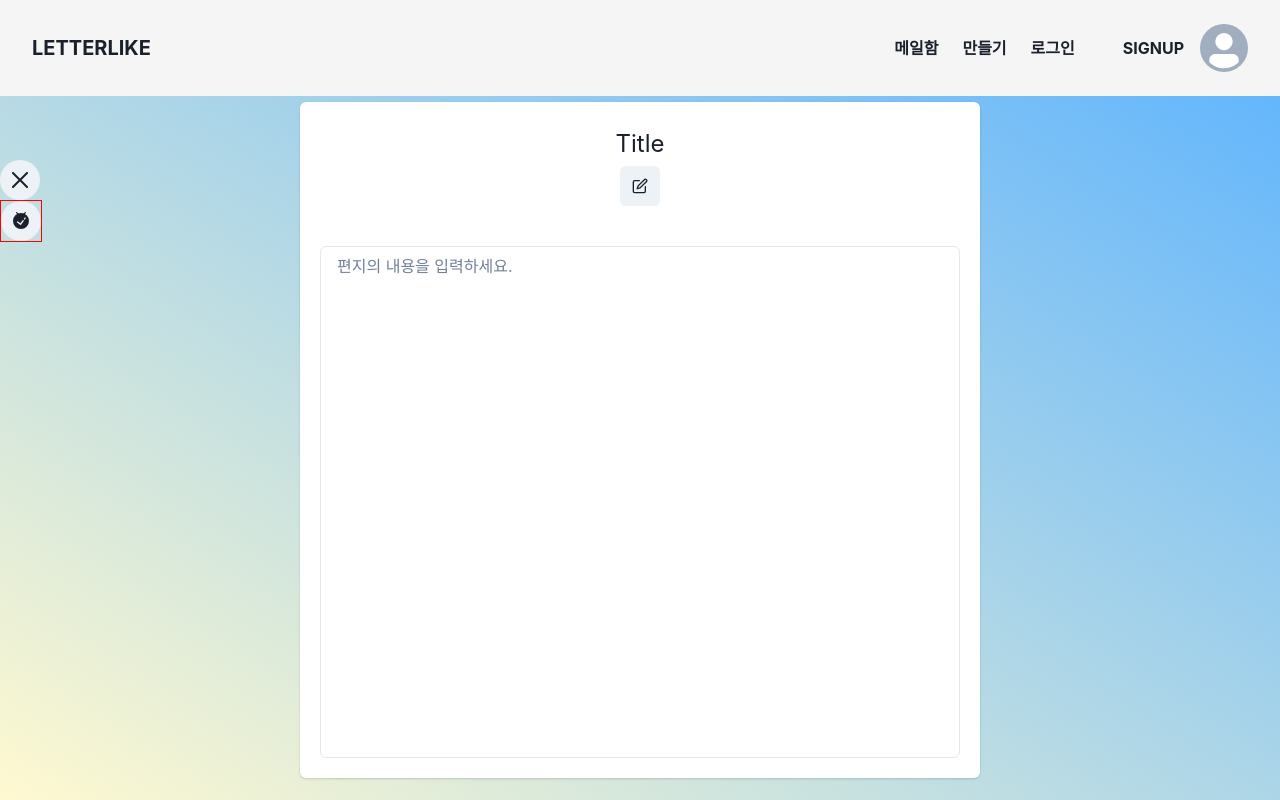
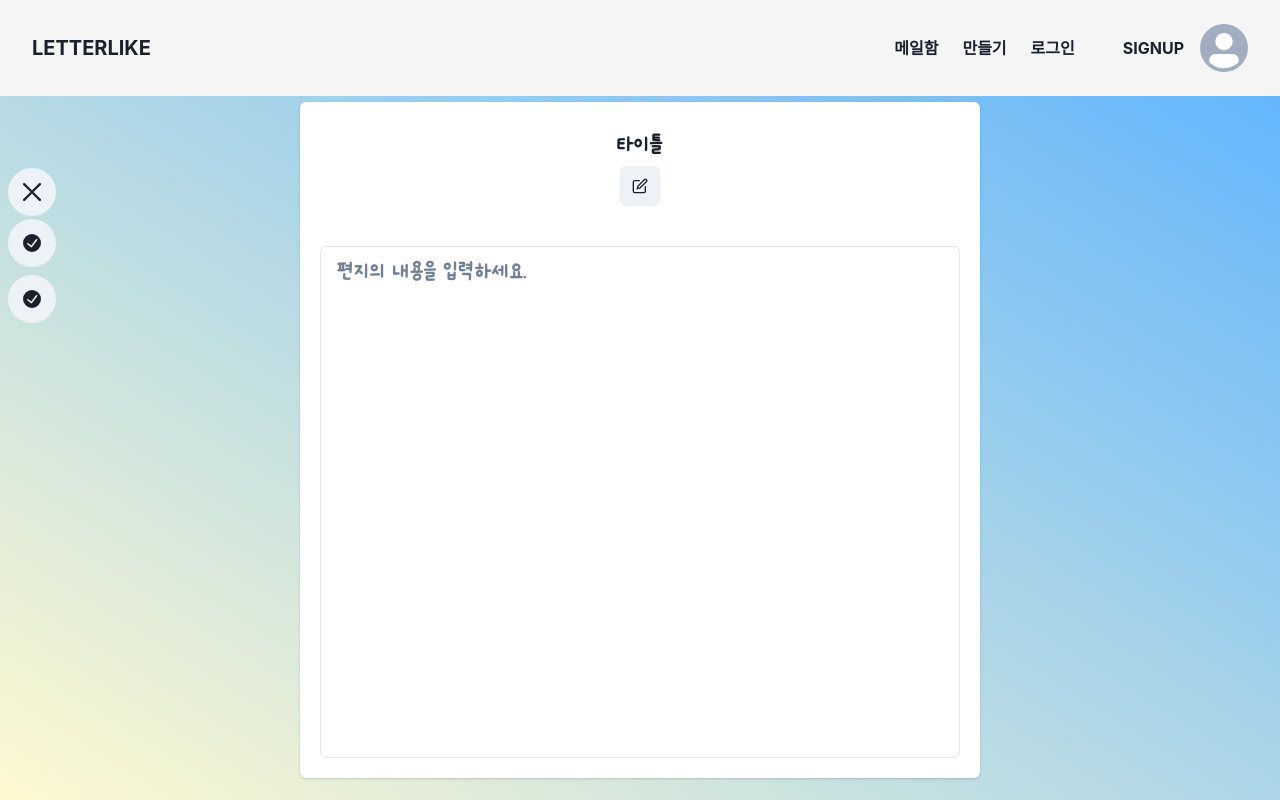
Before and after one commit to ArenF/LetterProject, a React app: page /create in a window 1280 px wide. Both pictures are taken after a click on the button 20 px from the left and 180 px from the top of the page. Built offline with nearby package versions, Linux system fonts and the light colour scheme; no server answers.

Commit message:
컬러 픽커 기능 추가, 폰트 따로 설정 기능 추가

```diff
--- a/package.json
+++ b/package.json
@@ -16,9 +16,11 @@
     "@emotion/react": "^11.11.4",
     "@emotion/styled": "^11.11.5",
     "@reduxjs/toolkit": "^2.2.5",
+    "@types/react-color": "^3.0.12",
     "firebase": "^10.12.2",
     "framer-motion": "^11.2.11",
     "react": "^18.3.1",
+    "react-color": "^2.19.3",
     "react-dom": "^18.3.1",
     "react-redux": "^9.1.2",
     "react-router-dom": "^6.23.1",
--- a/src/component/editable/TitleEditable.tsx
+++ b/src/component/editable/TitleEditable.tsx
@@ -2,11 +2,12 @@ import { CheckIcon, CloseIcon, EditIcon } from "@chakra-ui/icons";
 import { Box, ButtonGroup, Editable, EditableInput, EditablePreview, Flex, IconButton, Input, useEditableControls } from "@chakra-ui/react";
 
 type TitleEditableType = {
+    fontFamily: string,
     defaultValue: string,
 };
 
 const TitleEditable = ({
-    defaultValue
+    fontFamily, defaultValue
 }:TitleEditableType) => {
 
     function EditableControls():JSX.Element {
@@ -42,8 +43,8 @@ const TitleEditable = ({
                 textAlign='center'
                 defaultValue={defaultValue}
                 fontSize='2xl'
+                fontFamily={fontFamily}
                 isPreviewFocusable={false}
-
             >
                 <EditablePreview />
                 <Input as={EditableInput} />
--- /dev/null
+++ b/src/component/fonts/FontEditor.tsx
@@ -0,0 +1,54 @@
+import { Text, Box, Heading, Select, Stack, FormControl, FormLabel } from "@chakra-ui/react";
+import { useState } from "react";
+import { useDispatch, useSelector } from "react-redux";
+import { LetterState } from "src/reducer/letter";
+
+type OptionsType = {
+    value: string,
+    text: string,
+}
+
+const options:OptionsType[] = [
+    {
+        value: 'Ongil-Mitmi',
+        text: '밑미 폰트'
+    },
+    {
+        value: 'Ownglyph_ryurue-Rg',
+        text: '온글 류류 폰트'
+    },
+];
+
+const FontEditor = () => {
+
+    const dispatch = useDispatch();
+    const letterData = useSelector<any, LetterState>((state) => state.letter);
+
+    return (
+        <Box>
+            <FormControl>
+                <FormLabel>폰트 설정</FormLabel>
+                <Select
+                    placeholder="폰트 설정"
+                    onChange={(event) => {
+                        const value = event.target.value;
+                        console.log(value);
+                        dispatch({
+                            type: 'editFont',
+                            fontFamily: value,
+                        });
+                    }}
+                    background='blue.800'
+                >
+                    {options.map((opt, index) => (
+                        <option key={index} value={opt.value}>
+                            {opt.text}
+                        </option>
+                    ))}
+                </Select>
+            </FormControl>
+        </Box>
+    );
+};
+
+export default FontEditor;
--- a/src/component/navbar/LetterSideNav.tsx
+++ b/src/component/navbar/LetterSideNav.tsx
@@ -1,17 +1,20 @@
 // 편지 제작용 사이드 내비게이션 바 제작
 
 import { CheckCircleIcon, CloseIcon, HamburgerIcon, PlusSquareIcon } from "@chakra-ui/icons";
-import { Box, Card, CardBody, CardFooter, CardHeader, Heading, Icon, IconButton, IconProps, Popover, PopoverArrow, PopoverBody, PopoverCloseButton, PopoverContent, PopoverTrigger, ScaleFade, Stack, Text, useDisclosure } from "@chakra-ui/react";
-import { ReactElement, ReactNode, useRef, useState } from "react";
+import { Box, Card, CardBody, CardFooter, CardHeader, Heading, Icon, IconButton, IconProps, Popover, PopoverArrow, PopoverBody, PopoverCloseButton, PopoverContent, PopoverTrigger, Portal, ScaleFade, Stack, Text, useDisclosure } from "@chakra-ui/react";
+import { Children, ReactElement, ReactNode, useRef, useState } from "react";
+import { ChromePicker, ColorResult } from "react-color";
+import { Checkboard } from 'react-color/lib/components/common';
+import FontEditor from "../fonts/fontEditor";
 
 type LetterNavElementType = {
     label: string,
-    element: ReactNode,
+    children: ReactNode,
     icon: ReactElement,
 };
 
 const LetterNavElement = ({
-    label, element, icon = (<PlusSquareIcon/>)
+    label, children, icon = (<PlusSquareIcon/>)
 }:LetterNavElementType) => {
     const {
         isOpen,
@@ -32,23 +35,25 @@ const LetterNavElement = ({
             >
                 <PopoverTrigger>
                     <IconButton
+                        size='lg'
                         isRound={true}
                         aria-label={`show ${label}`}
                         icon={icon}
                     />
                 </PopoverTrigger>
                 {/* Popover arrow 오류나는 경우가 있음 주의 */}
-                <PopoverArrow bg='blue.800' />
-                <PopoverCloseButton />
+                <Portal>
                     <PopoverContent
                         color="white"
                         bg='blue.800'
                         borderColor='blue.800'
                     >
+                        <PopoverArrow bg='blue.800' />
                         <PopoverBody>
-                        {element}
+                            {children}
                         </PopoverBody>
                     </PopoverContent>
+                </Portal>
             </Popover>
         </Box>
     );
@@ -65,6 +70,7 @@ const NavButton = ({
 }:NavButtonType) => {
     return (
         <IconButton
+            size='lg'
             isRound={true}
             aria-label={label}
             icon={icon}
@@ -76,11 +82,37 @@ const NavButton = ({
 const LetterSideNav = () => {
     const { isOpen, onToggle } = useDisclosure();
 
+    const [color, setColor] = useState('#000');
+    const handleChange = (color:ColorResult) => setColor(color.hex);
+
+    const navElements:LetterNavElementType[] = [
+        {
+            label: "bgcolor",
+            icon: (<CheckCircleIcon/>),
+            children: (
+                <Box>
+                    <ChromePicker
+                        color={color}
+                        onChange={handleChange}
+                    />
+                </Box>
+            ),
+        },
+        {
+            label: 'fonts',
+            icon: (<CheckCircleIcon/>),
+            children: (
+                <FontEditor />
+            ),
+        },
+    ];
+
     return (
         <Box
             position="absolute"
             top="20%"
             left="0%"
+            margin='0.5em'
         >
             <NavButton
                 label="Toggle Nav Bar"
@@ -93,28 +125,17 @@ const LetterSideNav = () => {
             >
                 <Stack
                     direction="column"
-                    border="1px solid red"
                     position="relative"
+                    marginTop='0.2em'
                 >
+                    {navElements.map((value, index) => (
                         <LetterNavElement
-                        label="color"
-                        element={(
-                            <Card>
-                                <CardHeader>
-                                    <Heading>TITLE</Heading>
-                                </CardHeader>
-                                <CardBody>
-                                    <Text>
-                                        Lorem Ipsum
-                                    </Text>
-                                </CardBody>
-                                <CardFooter>
-                                    Datae
-                                </CardFooter>
-                            </Card>
-                        )}
-                        icon={<CheckCircleIcon/>}
+                            key={index}
+                            label={value.label}
+                            icon={value.icon}
+                            children={value.children}
                         />
+                    ))}
                 </Stack>
             </ScaleFade>
         </Box>
--- /dev/null
+++ b/src/fonts.css
@@ -0,0 +1,13 @@
+@font-face {
+    font-family: 'Ongil-Mitmi';
+    src: url(./component/fonts/mitmi.ttf) format('truetype');
+    font-weight: normal;
+    font-style: normal;
+}
+
+@font-face {
+    font-family: 'Ownglyph_ryurue-Rg';
+    src: url('https://fastly.jsdelivr.net/gh/projectnoonnu/2405-2@1.0/Ownglyph_ryurue-Rg.woff2') format('woff2');
+    font-weight: normal;
+    font-style: normal;
+}
--- a/src/index.tsx
+++ b/src/index.tsx
@@ -7,11 +7,13 @@ import { getAnalytics } from "firebase/analytics";
 import { getAuth } from "firebase/auth";
 import { getFirestore } from "firebase/firestore";
 import { getStorage } from "firebase/storage";
-
+// chakra-ui
 import {
     ChakraProvider,
     extendTheme
 } from "@chakra-ui/react";
+// fonts
+import "./fonts.css";
 
 const firebaseConfig = {
     apiKey: process.env.FIREBASE_API_KEY,
--- a/src/page/letter/LetterCreate.tsx
+++ b/src/page/letter/LetterCreate.tsx
@@ -1,9 +1,13 @@
 import { CheckIcon, CloseIcon, EditIcon } from "@chakra-ui/icons";
 import { Box, ButtonGroup, Card, CardBody, CardHeader, Editable, EditableInput, EditablePreview, Flex, IconButton, Input, Textarea, useEditableControls } from "@chakra-ui/react";
+import { useSelector } from "react-redux";
 import TitleEditable from "src/component/editable/TitleEditable";
 import LetterSideNav from "src/component/navbar/LetterSideNav";
+import { LetterState } from "src/reducer/letter";
 
 const LetterCreator = () => {
+
+    const letterData = useSelector<any, LetterState>((state) => state.letter);
 
     return (
         <Box
@@ -23,11 +27,14 @@ const LetterCreator = () => {
             >
                 <CardHeader>
                     <TitleEditable
-                        defaultValue="Title"
+                        fontFamily={letterData.fontFamily}
+                        defaultValue="타이틀"
                     />
                 </CardHeader>
                 <CardBody>
                     <Textarea
+                        fontFamily={letterData.fontFamily}
+                        fontSize='24px'
                         w="40rem"
                         h="32rem"
                         placeholder="편지의 내용을 입력하세요."
--- a/src/reducer/letter.ts
+++ b/src/reducer/letter.ts
@@ -11,6 +11,7 @@ export type LetterState = {
     background: string,
     content: string,
     title: string,
+    fontFamily: string,
     stickers: StickerType[],
 };
 
@@ -20,6 +21,10 @@ type EditBackgroundAction = Action<"editBackground"> & {
 
 type EditContentAction = Action<"editContent"> & {
     content: string,
+};
+
+type EditFontAction = Action<"editFont"> & {
+    fontFamily: string,
 };
 
 type EditTitleAction = Action<"editTitle"> & {
@@ -36,12 +41,13 @@ type RemoveStickerAction = Action<"removeSticker"> & {
 
 type ClearAction = Action<"clear">;
 
-export type LetterActions = EditBackgroundAction | EditContentAction | EditTitleAction | AddStickerAction | RemoveStickerAction | ClearAction;
+export type LetterActions = EditBackgroundAction | EditContentAction | EditFontAction | EditTitleAction | AddStickerAction | RemoveStickerAction | ClearAction;
 
 const initialState:LetterState = {
     background: '#FFF3DA',
     content: '',
     stickers: [],
+    fontFamily: 'Ongil-Mitmi',
     title: '타이틀'
 };
 
@@ -59,6 +65,11 @@ export const LetterReducer = (
             return {
                 ...state,
                 content: action.content,
+            };
+        case "editFont":
+            return {
+                ...state,
+                fontFamily: action.fontFamily,
             };
         case "editTitle":
             return {
```
Also changed, not shown: src/component/fonts/mitmi.ttf (added), 1 other file (tests, documents, lock files or other folders). Lines whose indentation alone changed are shown as unchanged.
